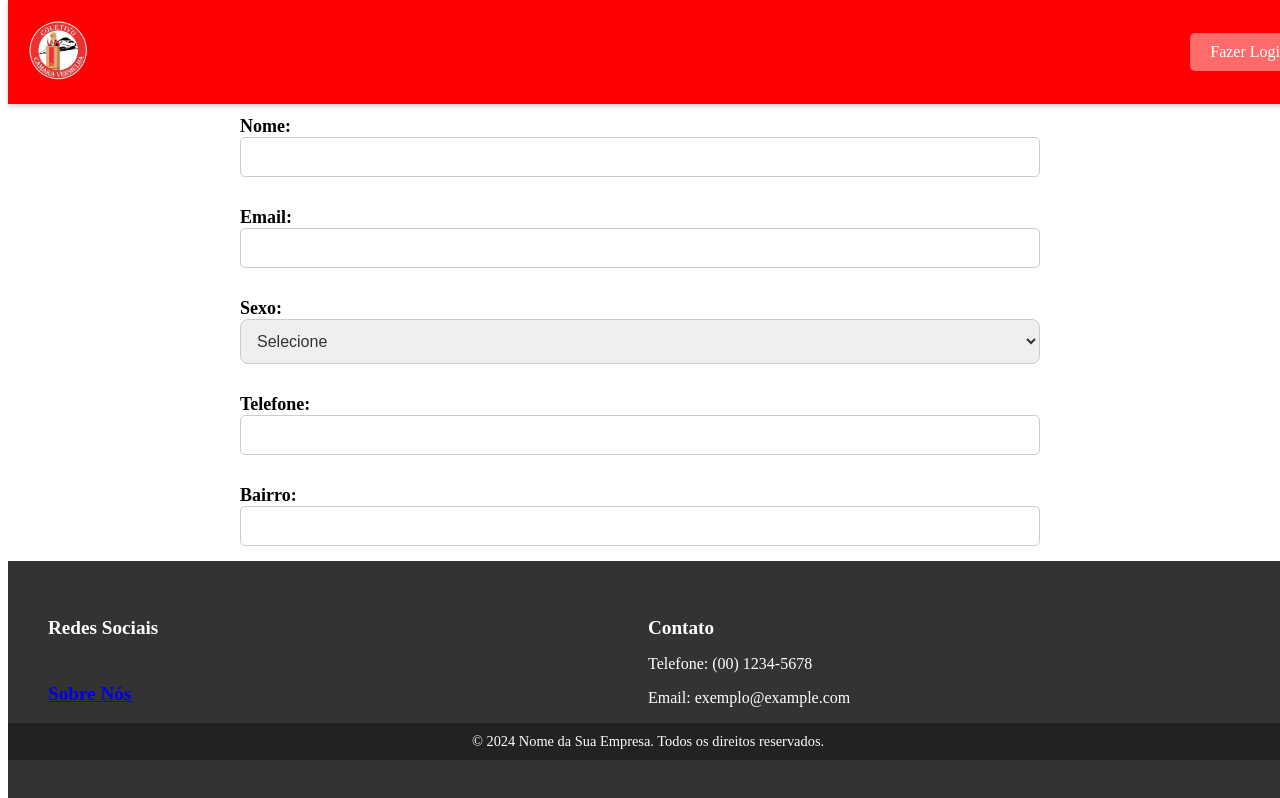
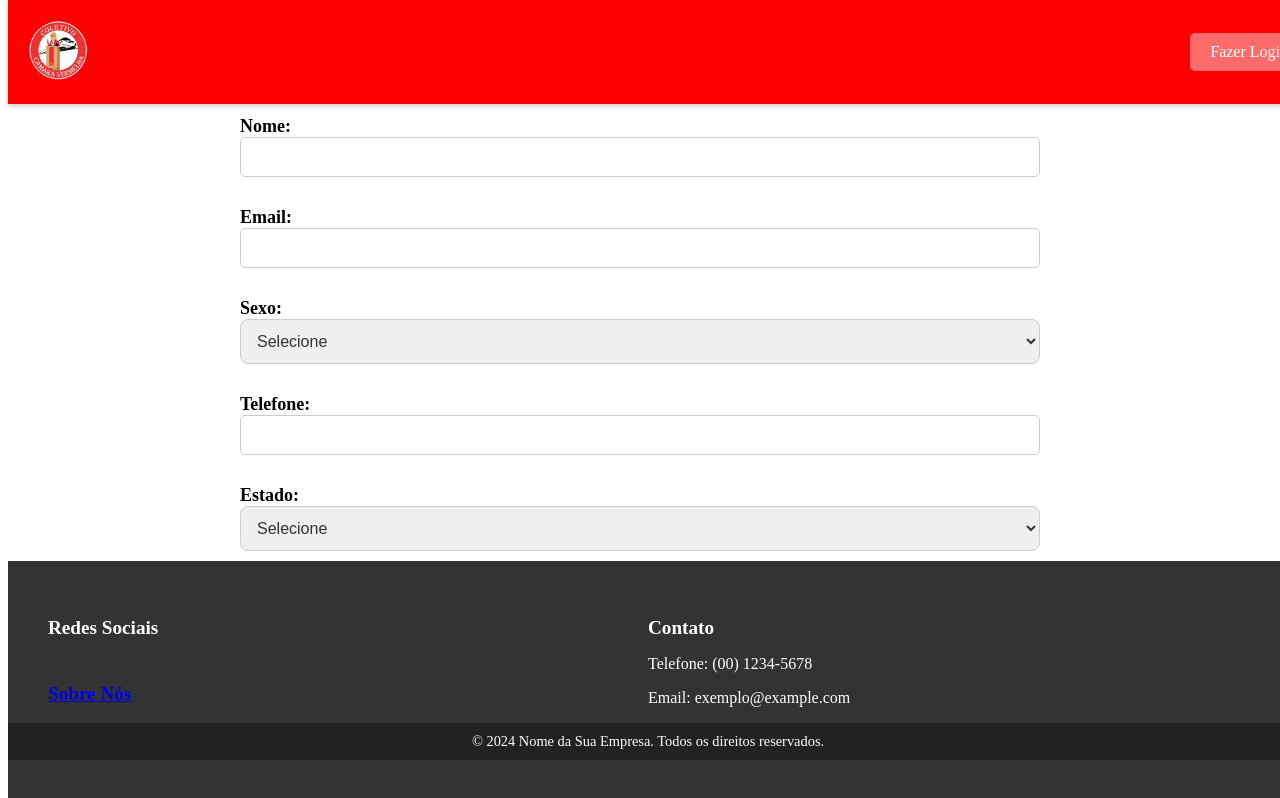
Before and after one commit to dsslleagion/Projeto_pausado, a React (Create React App) app in the folder site/: page /cadastro in a window 1280 px wide. Shown: the top 798 px of the page. Built offline with nearby package versions, Linux system fonts and the light colour scheme; no server answers; the HTML template or start-up script is replaced by a standard one.

Commit message:
cadastro_pelado

```diff
--- a/site/package.json
+++ b/site/package.json
@@ -21,6 +21,7 @@
     "react-bootstrap": "^2.10.2",
     "react-chartjs-2": "^5.2.0",
     "react-dom": "^18.2.0",
+    "react-hook-form": "^7.51.2",
     "react-icons": "^5.0.1",
     "react-quill": "^2.0.0",
     "react-router-dom": "^6.22.0",
--- a/site/src/components/TribunaForm.js
+++ b/site/src/components/TribunaForm.js
@@ -20,6 +20,14 @@
           onChange={handleChange}
         ></textarea>
       </div>
+      <label htmlFor="link_grupo">link_grupo:</label>
+        <input
+          type="text"
+          id="link_grupo"
+          name="link_grupo"
+          value={formData.link_grupo}
+          onChange={handleChange}
+        />
       <div className="form-group">
         <button className="button" type="submit">
           {editMode ? 'Atualizar' : 'Cadastrar'}
--- a/site/src/pages/Cadastro.js
+++ b/site/src/pages/Cadastro.js
@@ -5,28 +5,10 @@
 import Footer from '../components/Footer';
 import { upload } from '../supabase/upload';
 import Swal from 'sweetalert2';
+import { useForm } from 'react-hook-form';
 
-const showSwalForField = (fieldName) => {
-  Swal.fire({
-    icon: 'info',
-    title: `Preencha o campo ${fieldName}`,
-    text: 'Este campo é obrigatório',
-    timer: 2000, // Tempo em milissegundos
-    timerProgressBar: true,
-    toast: true,
-    position: 'top',
-    showConfirmButton: false
-  });
-};
 
 const Cadastro = () => {
-  const handleInputFocus = (fieldName) => {
-    showSwalForField(fieldName);
-  };
-  const handleInputBlur = () => {
-    // Oculte o alerta
-    Swal.close();
-  };
 
   const [formValues, setFormValues] = useState({
     nome: '',
@@ -36,9 +18,11 @@
     bairro: '',
     endereco: '',
     cidade: '',
+    estado: '',
     cep: '',
     redes_sociais: '',
     password: '',
+    status: 'ativo',
     profile: 'user',
     imagem: '',
     tribunaIds: [], // Inicializar como array vazio para múltiplas seleções
@@ -106,19 +90,6 @@
   const handleSubmit = async (e) => {
     e.preventDefault();
 
-    // Verificar se pelo menos um campo obrigatório foi preenchido
-  const requiredFields = ['nome', 'email', 'sexo', 'telefone', 'bairro', 'endereco', 'cidade', 'cep', 'password'];
-  const isAnyFieldFilled = requiredFields.some(field => !!formValues[field]);
-
-  if (!isAnyFieldFilled) {
-    Swal.fire({
-      icon: 'error',
-      title: 'Erro de validação',
-      text: 'Preencha pelo menos um campo obrigatório.',
-    });
-    return;
-  }
-
     try {
 
 
@@ -153,6 +124,8 @@
           bairro: formValues.bairro,
           endereco: formValues.endereco,
           cidade: formValues.cidade,
+          estado: formValues.estado,
+          status: formValues.status,
           cep: formValues.cep,
           redes_sociais: formValues.redes_sociais,
           password: formValues.password,
@@ -237,8 +210,7 @@
               name="nome"
               value={formValues.nome}
               onChange={handleChange}
-              onFocus={() => handleInputFocus('Nome')}
-              onBlur={handleInputBlur}
+
             />
           </div>
           <div className="form-group">
@@ -249,8 +221,7 @@
               name="email"
               value={formValues.email}
               onChange={handleChange}
-              onFocus={() => handleInputFocus('Email')}
-              onBlur={handleInputBlur}
+
             />
           </div>
           <div className="form-group">
@@ -260,8 +231,7 @@
               name="sexo"
               value={formValues.sexo}
               onChange={handleChange}
-              onFocus={() => handleInputFocus('Sexo')}
-              onBlur={handleInputBlur}
+
             >
               <option value="">Selecione</option>
               <option value="masculino">Masculino</option>
@@ -276,9 +246,47 @@
               name="telefone"
               value={formValues.telefone}
               onChange={handleChange}
-              onFocus={() => handleInputFocus('Telefone')}
-              onBlur={handleInputBlur}
+
             />
+          </div>
+          <div className="form-group">
+            <label htmlFor="estado">Estado:</label>
+            <select
+              id="estado"
+              name="estado"
+              value={formValues.estado}
+              onChange={handleChange}
+
+            >
+              <option value="">Selecione</option>
+              <option value="AC">Acre</option>
+              <option value="AL">Alagoas</option>
+              <option value="AP">Amapá</option>
+              <option value="AM">Amazonas</option>
+              <option value="BA">Bahia</option>
+              <option value="CE">Ceará</option>
+              <option value="DF">Distrito Federal</option>
+              <option value="ES">Espírito Santo</option>
+              <option value="GO">Goiás</option>
+              <option value="MA">Maranhão</option>
+              <option value="MT">Mato Grosso</option>
+              <option value="MS">Mato Grosso do Sul</option>
+              <option value="MG">Minas Gerais</option>
+              <option value="PA">Pará</option>
+              <option value="PB">Paraíba</option>
+              <option value="PR">Paraná</option>
+              <option value="PE">Pernambuco</option>
+              <option value="PI">Piauí</option>
+              <option value="RJ">Rio de Janeiro</option>
+              <option value="RN">Rio Grande do Norte</option>
+              <option value="RS">Rio Grande do Sul</option>
+              <option value="RO">Rondônia</option>
+              <option value="RR">Roraima</option>
+              <option value="SC">Santa Catarina</option>
+              <option value="SP">São Paulo</option>
+              <option value="SE">Sergipe</option>
+              <option value="TO">Tocantins</option>
+            </select>
           </div>
           <div className="form-group">
             <label htmlFor="bairro">Bairro:</label>
@@ -288,8 +296,7 @@
               name="bairro"
               value={formValues.bairro}
               onChange={handleChange}
-              onFocus={() => handleInputFocus('Bairro')}
-              onBlur={handleInputBlur}
+
             />
           </div>
           <div className="form-group">
@@ -300,8 +307,7 @@
               name="endereco"
               value={formValues.endereco}
               onChange={handleChange}
-              onFocus={() => handleInputFocus('Endereco')}
-              onBlur={handleInputBlur}
+
             />
           </div>
           <div className="form-group">
@@ -312,8 +318,7 @@
               name="cidade"
               value={formValues.cidade}
               onChange={handleChange}
-              onFocus={() => handleInputFocus('Cidade')}
-              onBlur={handleInputBlur}
+
             />
           </div>
           <div className="form-group">
@@ -324,8 +329,7 @@
               name="cep"
               value={formValues.cep}
               onChange={handleChange}
-              onFocus={() => handleInputFocus('CEP')}
-              onBlur={handleInputBlur}
+
             />
           </div>
           <div className="form-group">
@@ -347,8 +351,7 @@
               name="password"
               value={formValues.password}
               onChange={handleChange}
-              onFocus={() => handleInputFocus('Senha')}
-              onBlur={handleInputBlur}
+
             />
           </div>
 
--- a/site/src/pages/CadastroTribunas.js
+++ b/site/src/pages/CadastroTribunas.js
@@ -24,7 +24,7 @@
         throw new Error('Erro ao buscar tribuna');
       }
       const data = await response.json();
-      setFormData({ nome: data.nome, descricao: data.descricao });
+      setFormData({ nome: data.nome, descricao: data.descricao, link_grupo:data.link_grupo });
       setEditMode(true); // Habilita o modo de edição
     } catch (error) {
       console.error('Erro ao buscar tribuna:', error);
```
Also changed, not shown: 1 other file (tests, documents, lock files or other folders).
